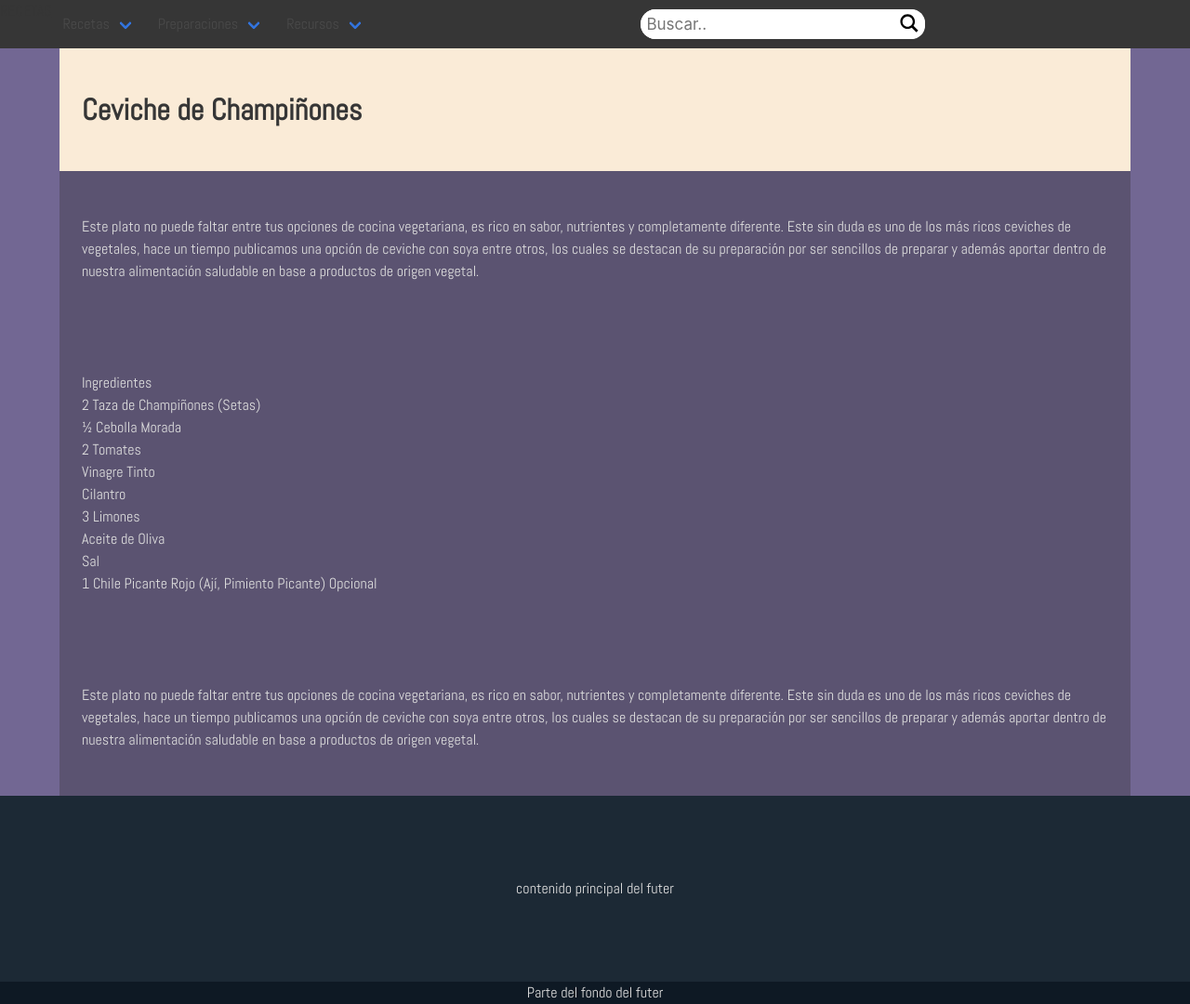
After one commit to jesushernan3/adt-recetas, a PHP site: page /vistas/recetas/crudas-ensaladas/recetas-id-02-ceviche.php in a window 1280 px wide. The commit adds this page. Shown: the whole page at 93% size. Run offline with PHP 8.4, Linux system fonts and the light colour scheme.

Commit message:
mas de lo anterior

```diff
--- a/assets/css/main.css
+++ b/assets/css/main.css
@@ -71,6 +71,13 @@ header {
 .spacer {
   clear: left;
 }
+
+/* :::::::::: Vista ARTICULO :::::::::: */
+.articulo .hero {
+  background-color: antiquewhite;
+}
+
+
 /*··························· Barra de Navegacion  */
 
 
@@ -153,6 +160,10 @@ footer {
 @media (max-width: 470px) {
 }
 
+
+main > .container {              /************************************/
+  background-color: #5b5371;   /* PROVISORIO, SOLO PARA DESARROLLO */
+}                                /************************************/
 /*
 
 Colores:
--- /dev/null
+++ b/vistas/recetas/crudas-ensaladas/recetas-id-02-ceviche.php
@@ -0,0 +1,48 @@
+<?php
+  $raiz="../../../";
+  include('../../../estructura/head.php');?>
+
+
+
+  <div class="articulo container">
+
+      <div class="hero">
+        <div class="hero-body">
+          <iv class="container">
+            <h1 class="title">
+            Ceviche de Champiñones
+            </h1>
+          </iv>
+        </div>
+      </div>
+
+    <article>
+      <section class="section">
+        <p class="content">Este plato no puede faltar entre tus opciones de cocina vegetariana, es rico en sabor, nutrientes y completamente diferente. Este sin duda es uno de los más ricos ceviches de vegetales, hace un tiempo publicamos una opción de ceviche con soya entre otros, los cuales se destacan de su preparación por ser sencillos de preparar y además aportar dentro de nuestra alimentación saludable en base a productos de origen vegetal.</p>
+      </section>
+      <section class="section ingredientes">
+        <h3 class="is-3">Ingredientes</h3>
+        <ul>
+          <li>2 Taza de Champiñones (Setas)</li>
+          <li>½ Cebolla Morada</li>
+          <li>2 Tomates</li>
+          <li>Vinagre Tinto</li>
+          <li>Cilantro</li>
+          <li>3 Limones</li>
+          <li>Aceite de Oliva</li>
+          <li>Sal</li>
+          <li>1 Chile Picante Rojo (Ají, Pimiento Picante) Opcional</li>
+        </ul>
+
+      </section>
+      <section class="section preparacion">
+        <p class="content">Este plato no puede faltar entre tus opciones de cocina vegetariana, es rico en sabor, nutrientes y completamente diferente. Este sin duda es uno de los más ricos ceviches de vegetales, hace un tiempo publicamos una opción de ceviche con soya entre otros, los cuales se destacan de su preparación por ser sencillos de preparar y además aportar dentro de nuestra alimentación saludable en base a productos de origen vegetal.</p>
+      </section>
+    </article>
+
+
+
+
+  </div>
+
+<?php include('../../../estructura/foot.php');?>
--- a/vistas/recetas/recetas-crudas-ensaladas.php
+++ b/vistas/recetas/recetas-crudas-ensaladas.php
@@ -8,7 +8,7 @@ include('../../estructura/head.php');?>
     <h1 class="titulo-seccion">ENSALADAS</h1>
 
     <article class="card">
-      <a href="<?php echo $raiz?>vistas/recetas/recetas-id-02-ceviche.php">
+      <a href="<?php echo $raiz?>vistas/recetas/crudas-ensaladas/recetas-id-02-ceviche.php">
         <div class="card-image"><figure><img src="http://lorempixel.com/food/300/200" alt="#"></figure></div>
         <div class="card-header"><h3>Ceviche de Champiñones</h3></div>
         <div class="card-content">
```
Also changed, not shown: assets/img/ensaladas/ceviche-champinones.jpg (added).
